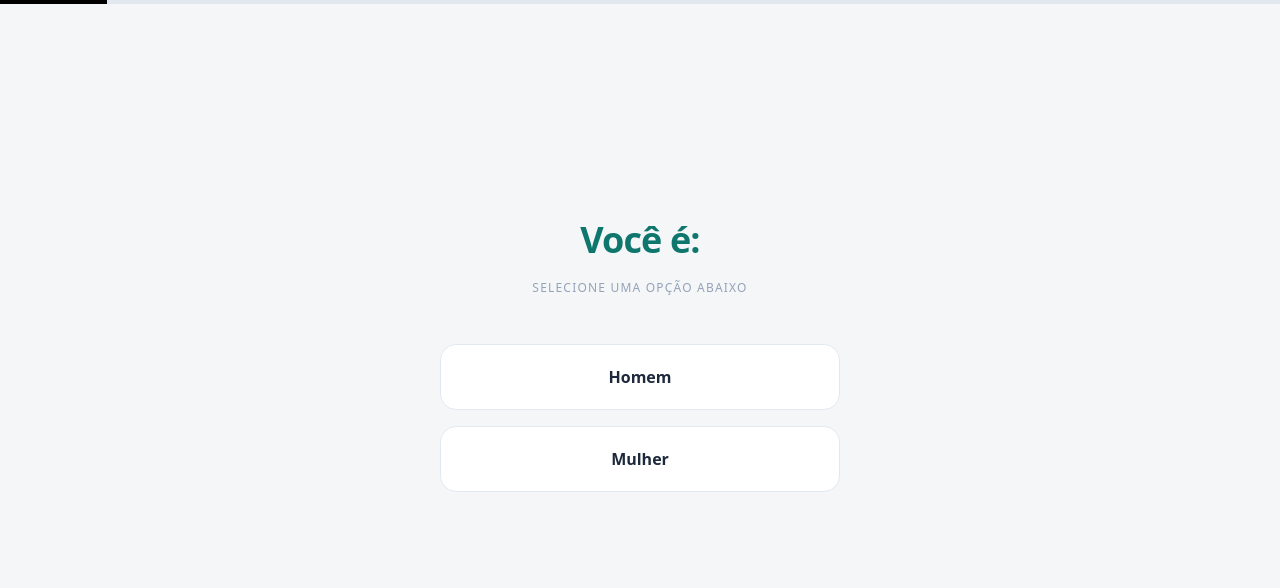
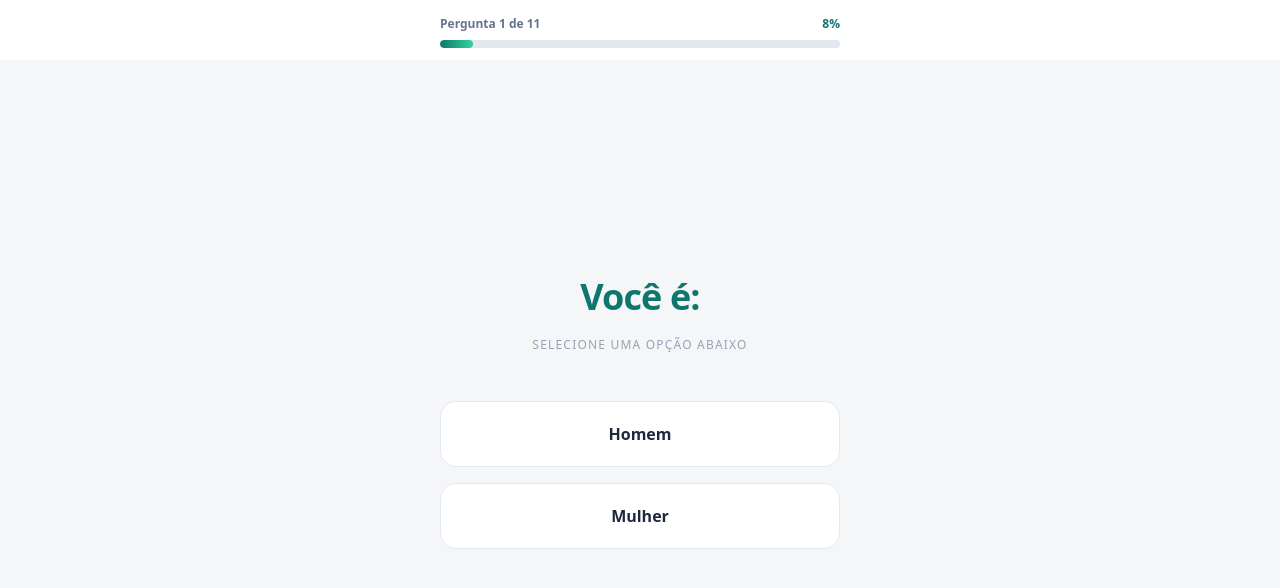
Before and after one commit to Gguga/quiz, a React (Vite) app: page / in a window 1280 px wide. Both pictures are taken after a click on the button "COMEÇAR AVALIAÇÃO GRATUITA". Shown: the top 588 px of the page. Built offline with nearby package versions, Linux system fonts and the light colour scheme.

Commit message:
Update App.tsx

```diff
--- a/App.tsx
+++ b/App.tsx
@@ -153,12 +153,30 @@ const App: React.FC = () => {
   return (
     <div className="min-h-screen w-full bg-[#f5f6f7] flex flex-col font-sans">
 
+      {/* 🔥 NOVA BARRA PREMIUM */}
       {currentStep >= 0 && !loading && !results && !showVsl && (
-        <div className="w-full h-[4px] bg-slate-200">
-          <div
-            className="bg-black h-full transition-all duration-300"
-            style={{ width: `${progressBar}%` }}
-          />
+        <div className="sticky top-0 z-40 bg-white border-b border-slate-100">
+
+          <div className="max-w-md mx-auto px-6 pt-4 pb-3">
+
+            <div className="flex justify-between items-center mb-2">
+              <p className="text-xs font-semibold text-slate-500">
+                Pergunta {getQuestionIndex() + 1} de {QUESTIONS.length}
+              </p>
+
+              <p className="text-xs font-bold text-[#0f766e]">
+                {Math.round(progressBar)}%
+              </p>
+            </div>
+
+            <div className="w-full h-2 bg-slate-200 rounded-full overflow-hidden">
+              <div
+                className="h-2 bg-gradient-to-r from-[#0f766e] to-emerald-400 rounded-full transition-all duration-500 ease-out"
+                style={{ width: `${progressBar}%` }}
+              />
+            </div>
+
+          </div>
         </div>
       )}
 
```
